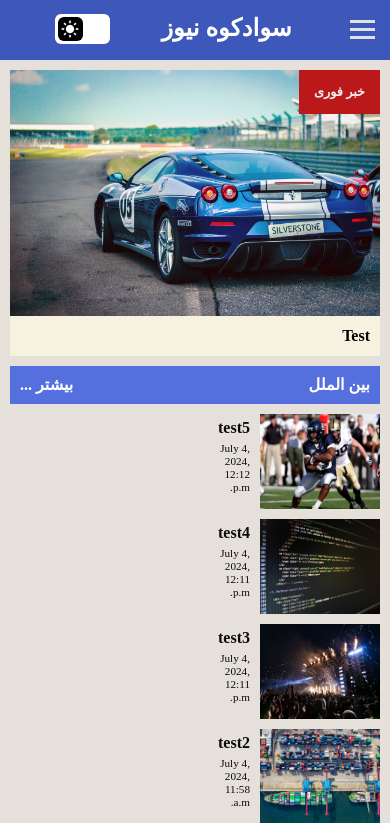
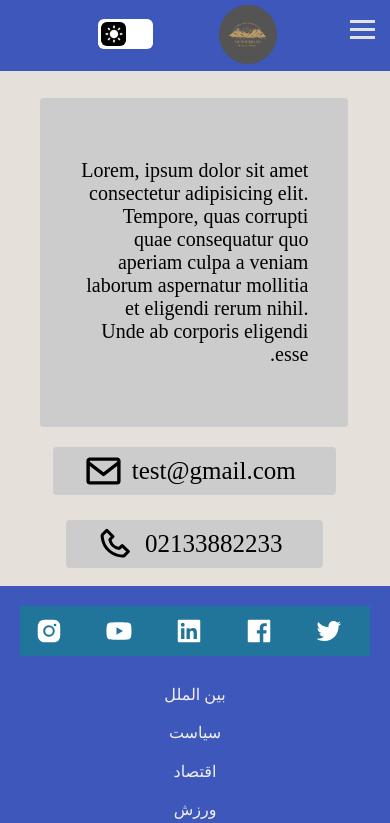
Before and after one commit to A-Seyfi/AsreSavadKooh, a Django app: page / in a window 390 px wide. Shown: the top 823 px of the page. Run offline with Django 5.2, Linux system fonts and the light colour scheme; data comes from the database, SQL or seed files in the repository; some web fonts are replaced.

Commit message:
created about us page fix project bugs

```diff
--- a/news/views.py
+++ b/news/views.py
@@ -6,7 +6,7 @@ from django.urls import reverse
 from .models import Article, Comment, Gallery
 
 class homeListView(ListView):
-    template_name = 'index.html'
+    template_name = 'about-us.html'
     model = Article
     context_object_name = 'news'
     ordering = ['created_at']
--- /dev/null
+++ b/static/css/about-us.css
@@ -0,0 +1,113 @@
+.logo{
+    width: 5%;
+}
+.logo img{
+    width: 100%;
+    height: 10%;
+    border-radius: 50vw;
+    margin: 5px 0;
+}
+.about-us{
+    width: 98.3%;
+    height: 400px;
+    display: flex;
+    justify-content: space-around;
+    margin: 2% 0.8% 2% 0.5%;
+    align-items: center;
+}
+
+.about-us p{
+    width: 50%;
+    height: 80%;
+    background-color: rgb(204, 204, 204);
+    border-radius: 1vw;
+    font-size: 20px;
+    padding: 10px 60px;
+    align-content: center;
+}
+
+.about-us .links{
+    width: 35%;
+    height: 40%;
+    display: flex;
+    flex-direction: column;
+    justify-content: space-between;
+    align-items: center;
+}
+
+.about-us .links a{
+    width: 70%;
+    height: 40%;
+    background-color: rgb(204, 204, 204);
+    color: black;
+    border-radius: 1vw;
+    font-size: 25px;
+    align-items: center;
+    display: flex;
+    justify-content: space-between;
+}
+.about-us .links a img{
+    width: 17%;
+    height: 100%;
+    margin-left: 10px;
+}
+.about-us .links a div{
+    margin-right: 20px;
+}
+
+@media only screen and (max-width: 1000px) {
+    .about-us .links a{
+        width: auto;
+        padding: 0 20px;
+    }
+}
+
+@media only screen and (max-width: 900px) {
+    .logo{
+        width: 8%;
+    }
+}
+
+@media only screen and (max-width: 600px) {
+    .about-us{
+        width: 100%;
+        height: 400px;
+        flex-direction: column;
+    }
+    .about-us p{
+        width: 80%;
+        height: 60%;
+        padding: 10px 40px;
+    }
+    .about-us .links{
+        width: 80%;
+        height: 30%;
+        flex-direction: row;
+        justify-content: space-around;
+    }
+    .logo{
+        width: 10%;
+    }
+}
+
+@media only screen and (max-width: 600px) {
+    .about-us{
+        width: 100%;
+        height: 500px;
+        flex-direction: column;
+    }
+    .about-us .links{
+        flex-direction: column;
+        justify-content: space-between;
+        margin-bottom: 10px;
+    }
+}
+
+@media only screen and (max-width: 400px) {
+    .about-us p{
+        height: 80%;
+    }
+    .logo{
+        width: 15%;
+    }
+}
--- a/static/css/main.css
+++ b/static/css/main.css
@@ -182,6 +182,14 @@ img {
   justify-content: space-around;
 }
 
+
+.user{
+  border-radius: 10px;
+  border-style: none;
+  background-color: #0c0c0c00;
+  color: white;
+  font-size: 16px;
+}
 /*
  * Logo
  */
@@ -1152,6 +1160,15 @@ input[type='submit'] {
   }
 }
 
+@media only screen and (max-width: 400px) {
+  .logo{
+    font-size: 13px;
+  }
+  .user{
+    font-size: 13px;
+  }
+}
+
 
 @media only screen and (max-width: 320px) {
   .slider{
--- /dev/null
+++ b/template/about-us.html
@@ -0,0 +1,146 @@
+{% load static %}
+<!doctype html>
+<html class="no-js" lang="fa" dir="rtl">
+
+<head>
+
+  <meta charset="UTF-8">
+  <meta name="description"
+    content="The latest international news from Frivizn, featuring top stories from around the world and breaking news, as it happens.">
+  <meta name="author" content="dukibu">
+  <meta name="viewport" content="width=device-width, initial-scale=1.0">
+
+  <title>خانه | سوادکوه نیوز</title>
+
+  <link href="https://fonts.googleapis.com/css?family=Exo+2:400,700|Open+Sans&display=swap" rel="stylesheet">
+  <link href="https://stackpath.bootstrapcdn.com/font-awesome/4.7.0/css/font-awesome.min.css" rel="stylesheet"
+    integrity="sha384-wvfXpqpZZVQGK6TAh5PVlGOfQNHSoD2xbE+QkPxCAFlNEevoEH3Sl0sibVcOQVnN" crossorigin="anonymous">
+  <link rel="stylesheet" href="{% static 'css/normalize.css' %}">
+  <link rel="stylesheet" href="{% static 'css/main.css' %}">
+  <link rel="stylesheet" href="{% static 'css/about-us.css' %}">
+
+</head>
+
+<body id="top" class="body_color">
+
+  <div class="content-wrap main_color">
+
+    <!--[if IE]>
+      <p class="browserupgrade">You are using an <strong>outdated</strong> browser. Please <a href="https://browsehappy.com/">upgrade your browser</a> to improve your experience and security.</p>
+    <![endif]-->
+
+    <!-- Header -->
+    <header role="banner">
+
+      <section class="nav-section content_color1">
+
+        <!-- Logo -->
+        <div class="logo">
+          <img src="{% static 'images/logo.jpg' %}" alt="logo">
+        </div>
+
+        <div id="DL_mode" class="bg_white">
+          <div id="DL_btn" class="bg_black">
+              <img id="DL_status" src="{% static 'images/light.png' %}" alt="">
+          </div>
+        </div>
+        <!-- Navigation -->
+        <nav class="nav-menu" role="navigation">
+          <ul class="nav-links">
+            <li><a href="{% url 'world-page' %}" title="Business">بین الملل</a></li>
+            <li><a href="{% url 'politics-page' %}" title="Politics">سیاست</a></li>
+            <li><a href="{% url 'economy-page' %}" title="Business">اقتصاد</a></li>
+            <li><a href="{% url 'sport-page' %}" title="Sport">ورزش</a></li>
+            <li><a href="{% url 'local-page' %}" title="Entertainment">محلی</a></li>
+            <li>
+              <a href="#more" title="More">بیشتر...<span class="dropdown-toggle" aria-expanded="false"></span>
+                <span class="screen-reader-text">Expand child menu</span></a>
+              <ul class="sub-menu">
+                <li><a href="{% url 'science-page' %}" title="Science">پژوهش</a></li>
+                <li><a href="{% url 'travel-page' %}" title="Travel">گردشگری</a></li>
+                <li><a href="{% url 'health-page' %}" title="Health">سلامت</a></li>
+                <li><a href="{% url 'style-page' %}" title="Style">استایل</a></li>
+                <li><a href="{% url 'weather-page' %}" title="Weather">آب و هوا</a></li>
+                <li><a href="{% url 'gallery-page' %}" title="Video">گالری</a></li>
+              </ul>
+            </li>
+          </ul>
+          <div class="burger">
+            <div class="line-1"></div>
+            <div class="line-2"></div>
+            <div class="line-3"></div>
+          </div>
+        </nav>
+      </section> <!-- end of class="nav-section"-->
+
+    </header>
+
+    <!-- Main -->
+    <main class="main" role="main">
+
+      <section class="about-us">
+        <p>Lorem, ipsum dolor sit amet consectetur adipisicing elit. Tempore, quas corrupti quae consequatur quo aperiam culpa a veniam laborum aspernatur mollitia et eligendi rerum nihil. Unde ab corporis eligendi esse.</p>
+
+        <div class="links">
+            <a href=""><div>test@gmail.com</div><img src="{% static 'images/email.svg' %}" alt=""></a>
+            <a href=""><div>02133882233</div><img src="{% static 'images/phone.svg' %}" alt=""></a>
+        </div>
+    </section>
+
+    </main> <!-- End of class="main" -->
+
+
+    <!-- Footer Links -->
+    <div class="footer-links content_color1">
+
+      <ul class="social-media-links" style="align-items: center;">
+        <li><a href="http://twitter.com"><img src="{% static 'images/twitter.png' %}" alt=""><span class="screen-reader-text">توییتر</span></a></li>
+         <li><a href="http://facebook.com"><img src="{% static 'images/facebook.png' %}" alt=""><span class="screen-reader-text">فیسبوک</span></a></li>
+        <li><a href="http://linkedin.com"><img src="{% static 'images/linkedin.png' %}" alt=""><span class="screen-reader-text">لینکداین</span></a></li>
+        <li><a href="http://youtube.com"><img src="{% static 'images/youtube.png' %}" alt=""><span class="screen-reader-text">یوتیوب</span></a></li>
+        <li><a href="http://instagram.com"><img src="{% static 'images/instagram.png' %}" alt=""><span class="screen-reader-text">اینستاگرام</span></a></li>
+      </ul>
+
+      <ul class="main-footer-links">
+        <li><a href="{% url 'world-page' %}" title="world">بین الملل</a></li>
+        <li><a href="{% url 'politics-page' %}" title="Politics">سیاست</a></li>
+        <li><a href="{% url 'economy-page' %}" title="Business">اقتصاد</a></li>
+        <li><a href="{% url 'sport-page' %}" title="Sport">ورزش</a></li>
+        <li><a href="{% url 'local-page' %}" title="Entertainment">محلی</a></li>
+        <li><a href="{% url 'science-page' %}" title="Science">پژوهش</a></li>
+        <li><a href="{% url 'travel-page' %}" title="Travel">گردشگری</a></li>
+        <li><a href="{% url 'health-page' %}" title="Health">سلامت</a></li>
+        <li><a href="{% url 'style-page' %}" title="Style">استایل</a></li>
+        <li><a href="{% url 'weather-page' %}" title="Weather">آب و هوا</a></li>
+        <li><a href="{% url 'gallery-page' %}" title="Video">گالری</a></li>
+      </ul>
+
+      <ul class="info-links">
+        <li><a href="about-us" title="About Us">درباره ما</a></li>
+      </ul>
+
+      <ul class="our-address">
+        <li>آدرس ما</li>
+        <li>سوادکوه، زیرآب</li>
+        <li>امامزاده عبدالحق، پلاک ۱</li>
+        <li>۱۲۳-۴۵۶-۷۸۹</li>
+      </ul>
+
+    </div> <!-- End of class="footer-links" -->
+
+    <!-- Footer Credit -->
+    <footer class="content_color2" role="contentinfo">
+      <p class="content_color2">2024 &copy; by Sajad & Abolfazl</p>
+      <a class="scroll-top" href="#top"></a>
+    </footer>
+
+  </div> <!-- end of class="content-wrap" -->
+
+  <!-- <script src="js/modernizr.js"></script> -->
+  <script src="https://code.jquery.com/jquery-3.4.1.min.js"
+    integrity="sha256-CSXorXvZcTkaix6Yvo6HppcZGetbYMGWSFlBw8HfCJo=" crossorigin="anonymous"></script>
+  <script src="{% static 'js/main.js' %}"></script>
+  <script src="{% static 'js/app.js' %}"></script>
+
+</body>
+</html>
--- a/template/email/activate.html
+++ b/template/email/activate.html
@@ -111,9 +111,9 @@
     }
   </style>
 </head>
-<body style="background-color: #16173a; font-family: sans-serif; -webkit-font-smoothing: antialiased; font-size: 14px; line-height: 1.4; margin: 0; padding: 0; -ms-text-size-adjust: 100%; -webkit-text-size-adjust: 100%">
+<body style="background-color: #3e57ba; font-family: sans-serif; -webkit-font-smoothing: antialiased; font-size: 14px; line-height: 1.4; margin: 0; padding: 0; -ms-text-size-adjust: 100%; -webkit-text-size-adjust: 100%">
   <span class="preheader" style="color: transparent; display: none; height: 0; max-height: 0; max-width: 0; opacity: 0; overflow: hidden; mso-hide: all; visibility: hidden; width: 0;">Nau Email</span>
-  <table role="presentation" border="0" cellpadding="0" cellspacing="0" class="body" style="border-collapse: separate; mso-table-lspace: 0pt; mso-table-rspace: 0pt; background-color: #16173a; width: 100%; height: 100%; align-content: center;">
+  <table role="presentation" border="0" cellpadding="0" cellspacing="0" class="body" style="border-collapse: separate; mso-table-lspace: 0pt; mso-table-rspace: 0pt; background-color: #3e57ba; width: 100%; height: 100%; align-content: center;">
     <tr>
       <td style="font-family: sans-serif; font-size: 14px; vertical-align: top;" valign="top">&nbsp;</td>
       <td class="container" style="font-family: sans-serif; font-size: 14px; vertical-align: top; display: block; max-width: 580px; padding: 10px; width: 580px; margin: 0 auto;" width="580" valign="top">
--- a/template/email/resetpass.html
+++ b/template/email/resetpass.html
@@ -111,9 +111,9 @@
     }
   </style>
 </head>
-<body style="background-color: #16173a; font-family: sans-serif; -webkit-font-smoothing: antialiased; font-size: 14px; line-height: 1.4; margin: 0; padding: 0; -ms-text-size-adjust: 100%; -webkit-text-size-adjust: 100%">
+<body style="background-color: #3e57ba; font-family: sans-serif; -webkit-font-smoothing: antialiased; font-size: 14px; line-height: 1.4; margin: 0; padding: 0; -ms-text-size-adjust: 100%; -webkit-text-size-adjust: 100%">
   <span class="preheader" style="color: transparent; display: none; height: 0; max-height: 0; max-width: 0; opacity: 0; overflow: hidden; mso-hide: all; visibility: hidden; width: 0;">Nau Email</span>
-  <table role="presentation" border="0" cellpadding="0" cellspacing="0" class="body" style="border-collapse: separate; mso-table-lspace: 0pt; mso-table-rspace: 0pt; background-color: #16173a; width: 100%; height: 100%; align-content: center;">
+  <table role="presentation" border="0" cellpadding="0" cellspacing="0" class="body" style="border-collapse: separate; mso-table-lspace: 0pt; mso-table-rspace: 0pt; background-color: #3e57ba; width: 100%; height: 100%; align-content: center;">
     <tr>
       <td style="font-family: sans-serif; font-size: 14px; vertical-align: top;" valign="top">&nbsp;</td>
       <td class="container" style="font-family: sans-serif; font-size: 14px; vertical-align: top; display: block; max-width: 580px; padding: 10px; width: 580px; margin: 0 auto;" width="580" valign="top">
--- a/template/index.html
+++ b/template/index.html
@@ -24,9 +24,6 @@
 
   <div class="content-wrap main_color">
 
-    <!--[if IE]>
-      <p class="browserupgrade">You are using an <strong>outdated</strong> browser. Please <a href="https://browsehappy.com/">upgrade your browser</a> to improve your experience and security.</p>
-    <![endif]-->
 
     <!-- Header -->
     <header role="banner">
@@ -43,9 +40,15 @@
               <img id="DL_status" src="{% static 'images/light.png' %}" alt="">
           </div>
         </div>
+
+
         <!-- Navigation -->
         <nav class="nav-menu" role="navigation">
           <ul class="nav-links">
+
+            <li><a href="" title="register">ورود / ثبت نام</a></li>
+            <li><a href="" title="logout">خروج</a></li>
+
             <li><a href="{% url 'world-page' %}" title="Business">بین الملل</a></li>
             <li><a href="{% url 'politics-page' %}" title="Politics">سیاست</a></li>
             <li><a href="{% url 'economy-page' %}" title="Business">اقتصاد</a></li>
@@ -71,6 +74,11 @@
           </div>
         </nav>
       </section> <!-- end of class="nav-section"-->
+
+      <!-- <section class="user-section content_color1">
+        <button class="reg">ورود / ثبت نام</button>
+        <button class="exit">خروج</button>
+      </section> -->
 
     </header>
 
@@ -246,7 +254,7 @@
       </ul>
 
       <ul class="info-links">
-        <li><a href="#about-us" title="About Us">درباره ما</a></li>
+        <li><a href="about-us" title="About Us">درباره ما</a></li>
       </ul>
 
       <ul class="our-address">
--- a/template/news/article.html
+++ b/template/news/article.html
@@ -24,9 +24,6 @@
 
   <div class="content-wrap main_color">
 
-    <!--[if IE]>
-      <p class="browserupgrade">You are using an <strong>outdated</strong> browser. Please <a href="https://browsehappy.com/">upgrade your browser</a> to improve your experience and security.</p>
-    <![endif]-->
 
      <!-- Header -->
      <header role="banner">
```
Also changed, not shown: static/images/email.svg (added), static/images/phone.svg (added).
